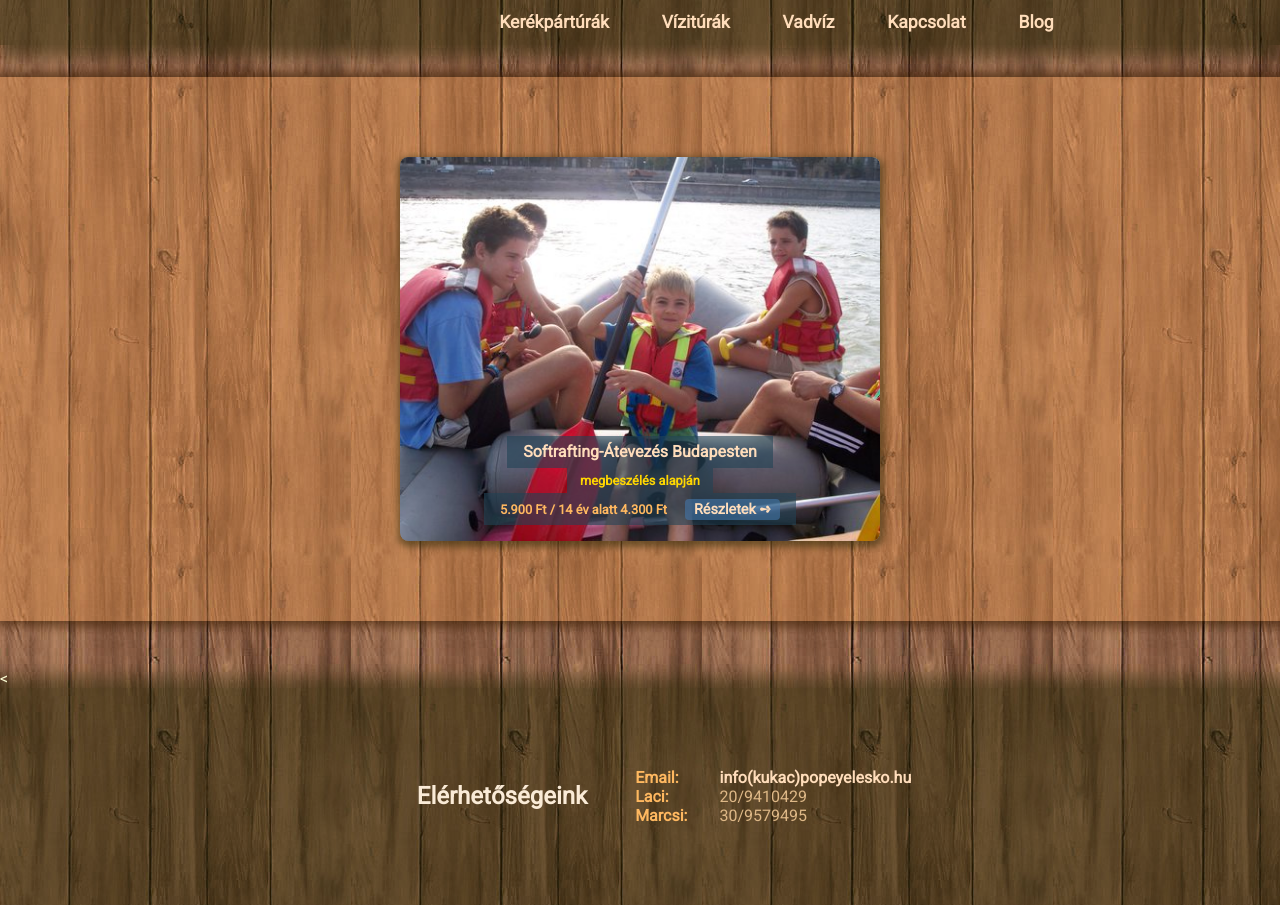
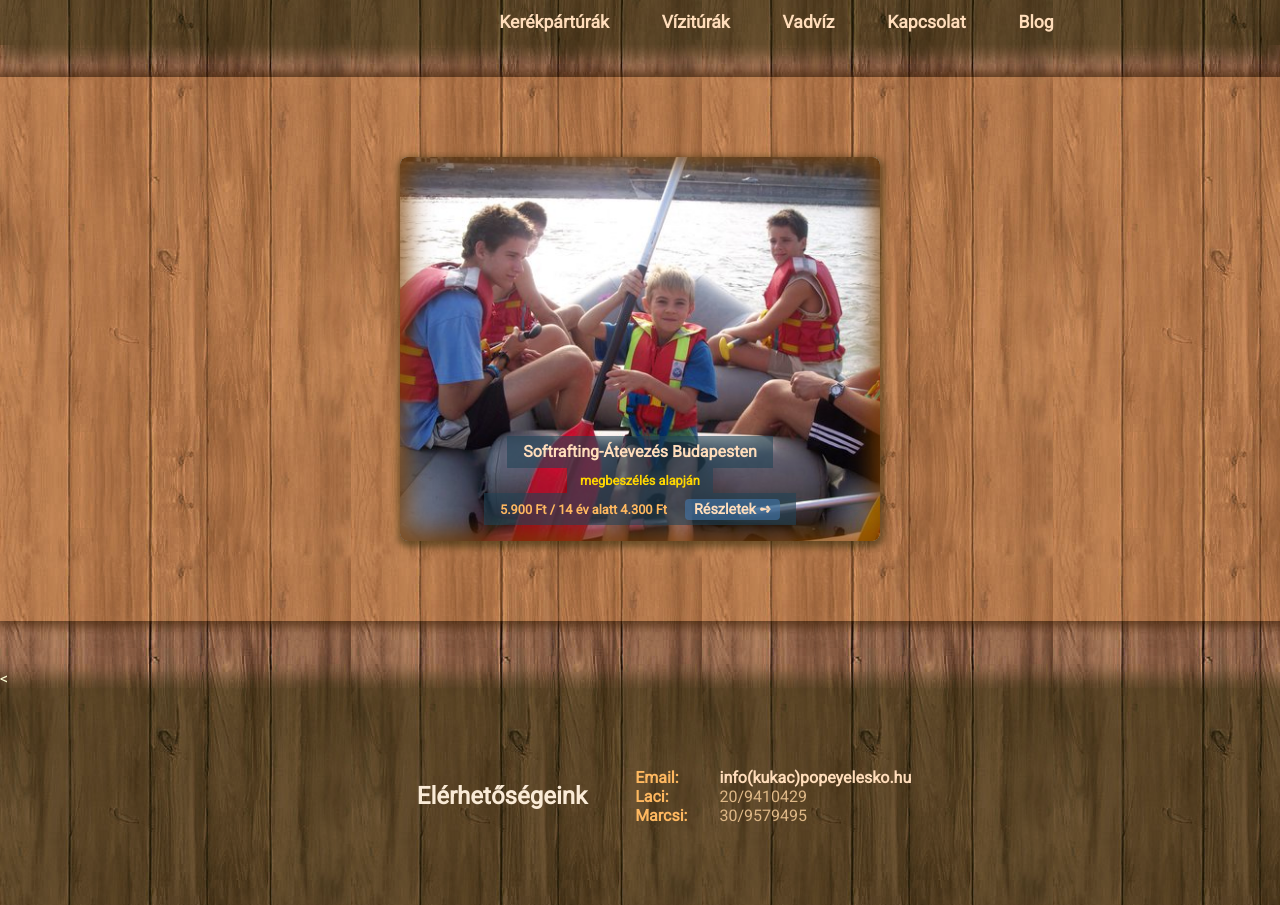
Before and after one commit to popeye-archive/popeye-weblap, a Jekyll site: the page built from _turak/viziturak/index.html, in a window 1280 px wide. Built offline with Jekyll 4.4.1, drawn with Linux system fonts in a browser that asks for light colours.

Commit message:
Slideshow: img helyett div teszt

```diff
--- a/_includes/slideshow.html
+++ b/_includes/slideshow.html
@@ -1,4 +1,4 @@
-{% assign first = true %}{% for kep in include.kepek %}
-{% if first %}      <img class="slide showing" src="/kepek/{{kep}}" />
-{% else     %}      <img class="slide" src-lazy="/kepek/{{kep}}" />
-{% assign first = false %}{% endif %}{% endfor %}
+{% assign first = true %}{% assign tag = 'div' %}{% if include.kepek %}{% for kep in include.kepek %}
+{% if first %}      <{{tag}} class="img slide showing" style="background-image:url(/kepek/{{kep}})"></{{tag}}>
+{% else     %}      <{{tag}} class="img slide" src-lazy="/kepek/{{kep}}" ></{{tag}}>
+{% assign first = false %}{% endif %}{% endfor %}{% endif %}
```
